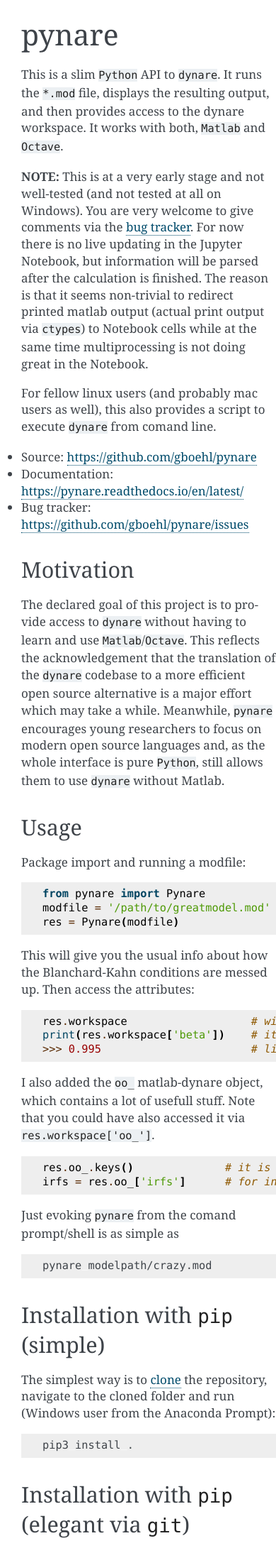
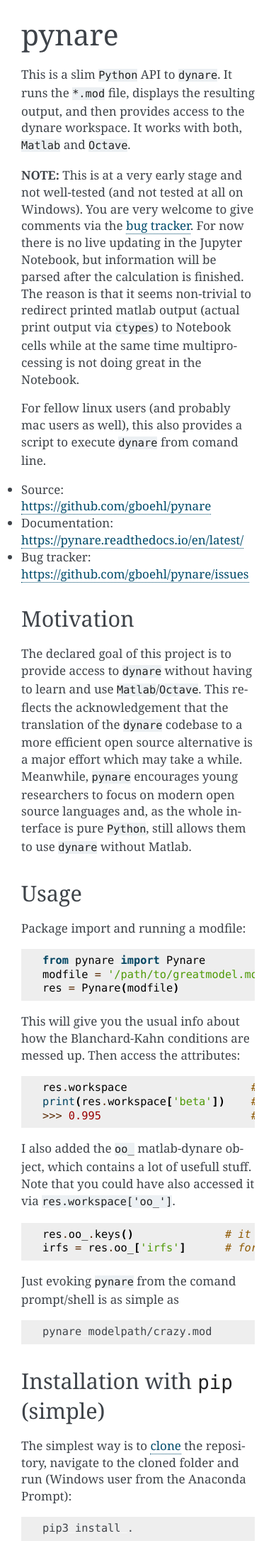
Before and after one commit to gboehl/pynare, a Sphinx documentation site: the page built from docs/index.rst, in a window 390 px wide. Shown: the top 2188 px of the page at 71% size. Built offline with Sphinx 7.4.7, drawn with Linux system fonts in a browser that asks for light colours.

Commit message:
adjust doc for mobile dev

```diff
--- /dev/null
+++ b/docs/_static/css/custom.css
@@ -0,0 +1,4 @@
+div.body {
+    min-width: auto;
+    max-width: auto;
+}
--- a/docs/conf.py
+++ b/docs/conf.py
@@ -12,9 +12,7 @@
 #
 import os
 import sys
-# sys.path.insert(0, os.path.abspath('.'))
 sys.path.insert(0, os.path.abspath('..'))
-# sys.path.insert(0,'/home/gboehl/repos/pynare')
 
 
 # -- Project information -----------------------------------------------------
@@ -50,17 +48,20 @@
 # Add any paths that contain custom static files (such as style sheets) here,
 # relative to this directory. They are copied after the builtin static files,
 # so a file named "default.css" will overwrite the builtin "default.css".
-# html_static_path = ['_static']
+html_static_path = ['_static']
+
+def setup(app):
+    app.add_stylesheet('css/custom.css')
 
 master_doc = 'index'
 
-html_context = {
-    "display_github": True, # Integrate GitHub
-    "github_user": "gboehl", # Username
-    "github_repo": "pynare", # Repo name
-    "github_version": "master", # Version
-    "conf_py_path": "/", # Path in the checkout to the docs root
-}
+# html_context = {
+    # "display_github": True, # Integrate GitHub
+    # "github_user": "gboehl", # Username
+    # "github_repo": "pynare", # Repo name
+    # "github_version": "master", # Version
+    # "conf_py_path": "/", # Path in the checkout to the docs root
+# }
 
 # html_sidebars = { '**': ['globaltoc.html', 'relations.html', 'sourcelink.html', 'searchbox.html'] }
 html_theme_options = {
```
